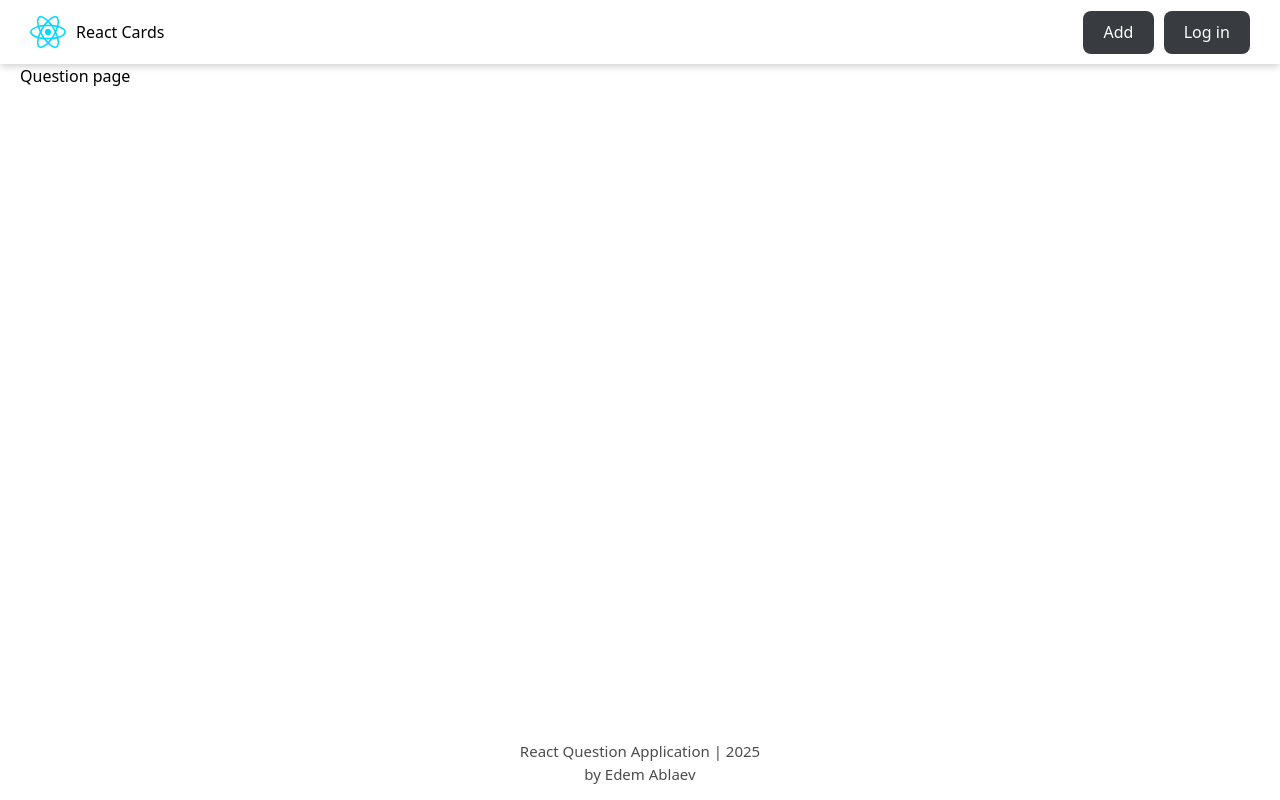
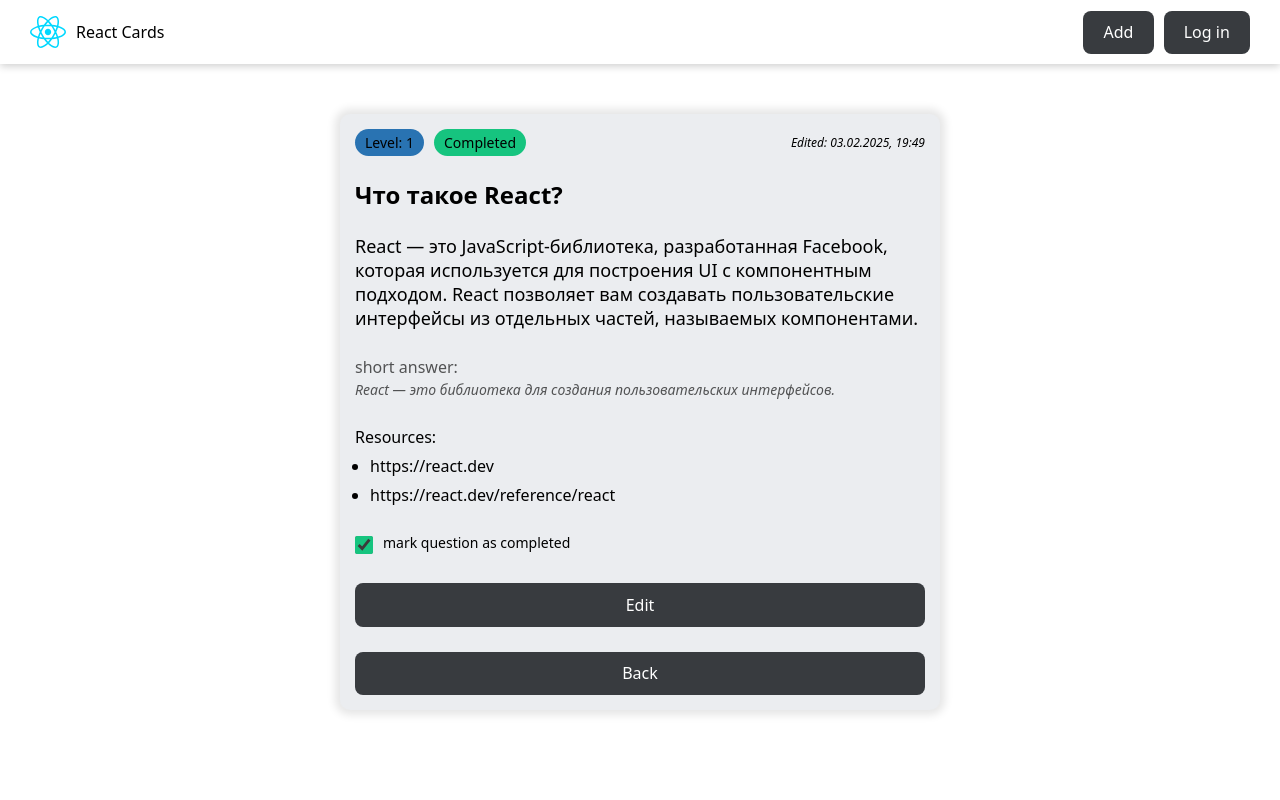
Before and after one commit to 6dem/react-cards-app, a React (Vite) app: page /question/1 in a window 1280 px wide. Built offline with nearby package versions, Linux system fonts and the light colour scheme; data requests are answered from the project's data file.

Commit message:
add QuestionPage component

```diff
--- a/src/App.jsx
+++ b/src/App.jsx
@@ -2,6 +2,7 @@
 import { MainLayout } from "./components/MainLayout"
 import { HomePage } from "./pages/HomePage"
 import { NotFoundPage } from "./pages/NotFoundPage"
+import { QuestionPage } from "./pages/QuestionPage"
 
 function App() {
     return (
@@ -11,7 +12,8 @@
                     <Route path="/" element={<HomePage />} />
                     <Route path="/forbidden" element={<div>NO WAY</div>} />
                     <Route path="/add-question" element={<div>Add question</div>} />
-                    <Route path="/question/:id" element={<div>Question page</div>} />
+                    <Route path="/edit-question/:id" element={<div>Edit question</div>} />
+                    <Route path="/question/:id" element={<QuestionPage />} />
 
                     <Route path="*" element={<NotFoundPage />} />
                 </Route>
--- a/src/components/Loader/Loader.jsx
+++ b/src/components/Loader/Loader.jsx
@@ -10,3 +10,16 @@
         </div>
     )
 }
+
+export const SmallLoader = () => {
+    return (
+        <span className={cls.smallLoader}>
+            <div className={cls.newtonsCradle}>
+                <div className={cls.newtonsCradleDot}></div>
+                <div className={cls.newtonsCradleDot}></div>
+                <div className={cls.newtonsCradleDot}></div>
+                <div className={cls.newtonsCradleDot}></div>
+            </div>
+        </span>
+    )
+}
--- a/src/components/Loader/Loader.module.css
+++ b/src/components/Loader/Loader.module.css
@@ -28,3 +28,81 @@
         transform: rotate(-360deg);
     }
 }
+
+.smallLoader {
+    width: 20px;
+    height: 20px;
+    padding-left: 5px;
+}
+
+.newtonsCradle {
+    --uib-size: 20px;
+    --uib-speed: 1.2s;
+    --uib-color: var(--btn-text-color);
+    position: relative;
+    display: flex;
+    align-items: center;
+    justify-content: center;
+    width: var(--uib-size);
+    height: var(--uib-size);
+}
+
+.newtonsCradleDot {
+    position: relative;
+    display: flex;
+    align-items: center;
+    height: 100%;
+    width: 25%;
+    transform-origin: center top;
+}
+
+.newtonsCradleDot::after {
+    content: "";
+    display: block;
+    width: 100%;
+    height: 25%;
+    border-radius: 50%;
+    background-color: var(--uib-color);
+}
+
+.newtonsCradleDot:first-child {
+    animation: swing var(--uib-speed) linear infinite;
+}
+
+.newtonsCradleDot:last-child {
+    animation: swing2 var(--uib-speed) linear infinite;
+}
+
+@keyframes swing {
+    0% {
+        transform: rotate(0deg);
+        animation-timing-function: ease-out;
+    }
+
+    25% {
+        transform: rotate(70deg);
+        animation-timing-function: ease-in;
+    }
+
+    50% {
+        transform: rotate(0deg);
+        animation-timing-function: linear;
+    }
+}
+
+@keyframes swing2 {
+    0% {
+        transform: rotate(0deg);
+        animation-timing-function: linear;
+    }
+
+    50% {
+        transform: rotate(0deg);
+        animation-timing-function: ease-out;
+    }
+
+    75% {
+        transform: rotate(-70deg);
+        animation-timing-function: ease-in;
+    }
+}
--- a/src/components/Loader/index.jsx
+++ b/src/components/Loader/index.jsx
@@ -1 +1 @@
-export { Loader } from "./Loader"
+export { Loader, SmallLoader } from "./Loader"
--- a/src/components/QuestionCard/QuestionCard.module.css
+++ b/src/components/QuestionCard/QuestionCard.module.css
@@ -4,6 +4,7 @@
     border-radius: 10px;
     padding: 15px;
     background-color: var(--card-bg-color);
+    color: var(--text-color);
     box-shadow: 0 0 8px 5px rgba(0, 0, 0, 0.1);
     display: flex;
     flex-direction: column;
--- /dev/null
+++ b/src/pages/QuestionPage/QuestionPage.jsx
@@ -0,0 +1,108 @@
+import { useEffect, useId, useState } from "react"
+import { useNavigate, useParams } from "react-router-dom"
+import { Badge } from "../../components/Badge/Badge"
+import { Button } from "../../components/Button"
+import { Loader, SmallLoader } from "../../components/Loader"
+import { API_URL } from "../../constants"
+import { useFetch } from "../../hooks/useFetch"
+import cls from "./QuestionPage.module.css"
+
+export const QuestionPage = () => {
+    const checkboxId = useId()
+    const navigate = useNavigate()
+    const { id } = useParams()
+    const [card, setCard] = useState(null)
+    const [isChecked, setIsChecked] = useState(false)
+
+    const levelVariant = () => (card.level === 1 ? "primary" : card.level === 2 ? "warning" : "alert")
+    const completedVariant = () => (card.completed ? "success" : "primary")
+
+    const [fetchCard, isCardLoading] = useFetch(async () => {
+        const response = await fetch(`${API_URL}/react-questions/${id}`)
+        const data = await response.json()
+
+        setCard(data)
+    })
+
+    const [updateCard, isCardUpdating] = useFetch(async (isChecked) => {
+        const response = await fetch(`${API_URL}/react-questions/${id}`, {
+            method: "PATCH",
+            body: JSON.stringify({ completed: isChecked }),
+        })
+        const data = await response.json()
+
+        setCard(data)
+    })
+
+    useEffect(() => {
+        fetchCard()
+    }, [])
+
+    useEffect(() => {
+        card !== null && setIsChecked(card.completed)
+    }, [card])
+
+    const onCheckboxChangeHandler = () => {
+        setIsChecked(!isChecked)
+        updateCard(!isChecked)
+    }
+
+    return (
+        <>
+            {isCardLoading && <Loader />}
+
+            {card !== null && (
+                <div className={cls.container}>
+                    <div className={cls.cardLabels}>
+                        <Badge variant={levelVariant()}>Level: {card.level}</Badge>
+                        <Badge variant={completedVariant()}>{card.completed ? "Completed" : "Not Comleted"}</Badge>
+
+                        {card?.editDate && <p className={cls.editDate}>Edited: {card.editDate}</p>}
+                    </div>
+
+                    <h5 className={cls.cardTitle}>{card.question}</h5>
+
+                    <p className={cls.cardDescription}>{card.description}</p>
+
+                    <div className={cls.cardAnswerWrapper}>
+                        <label>short answer: </label>
+                        <p className={cls.cardAnswer}>{card.answer}</p>
+                    </div>
+
+                    <ul className={cls.resources}>
+                        Resources:
+                        {card.resources.map((link, index) => {
+                            return (
+                                <li key={index}>
+                                    <a href={link.trim()} target="_blank" rel="noreferrer noopenner">
+                                        {link.trim()}
+                                    </a>
+                                </li>
+                            )
+                        })}
+                    </ul>
+
+                    <label htmlFor={checkboxId} className={cls.cardCheckbox}>
+                        <input
+                            type="checkbox"
+                            id={checkboxId}
+                            className={cls.checkbox}
+                            checked={isChecked}
+                            onChange={onCheckboxChangeHandler}
+                            disabled={isCardUpdating}
+                        />
+                        <span>mark question as completed</span>
+                        {isCardUpdating && <SmallLoader />}
+                    </label>
+
+                    <Button onClick={() => navigate(`/edit-question/${card.id}`)} isDisabled={isCardUpdating}>
+                        Edit
+                    </Button>
+                    <Button onClick={() => navigate("/")} isDisabled={isCardUpdating}>
+                        Back
+                    </Button>
+                </div>
+            )}
+        </>
+    )
+}
--- /dev/null
+++ b/src/pages/QuestionPage/QuestionPage.module.css
@@ -0,0 +1,88 @@
+.container {
+    width: 100%;
+    max-width: 600px;
+    height: max-content;
+    margin: 50px auto;
+    border-radius: 10px;
+    padding: 15px;
+    background-color: var(--card-bg-color);
+    color: var(--text-color);
+    box-shadow: 0 0 8px 5px rgba(0, 0, 0, 0.1);
+    display: flex;
+    flex-direction: column;
+    justify-content: flex-start;
+    align-items: flex-start;
+    gap: 25px;
+
+    button {
+        width: 100%;
+    }
+}
+
+.cardLabels {
+    width: 100%;
+    display: flex;
+    justify-content: flex-start;
+    align-items: center;
+    flex-wrap: wrap-reverse;
+    gap: 10px;
+}
+
+.editDate {
+    margin-left: auto;
+    font-size: 12px;
+    font-style: italic;
+}
+
+.cardTitle {
+    font-size: 24px;
+    line-height: 28px;
+}
+
+.cardDescription {
+    font-size: 18px;
+    line-height: 24px;
+}
+
+.cardAnswerWrapper {
+    margin-top: auto;
+    opacity: 0.65;
+}
+
+.cardAnswer {
+    font-size: 14px;
+    font-style: italic;
+    text-align: justify;
+}
+
+.resources {
+    display: flex;
+    flex-direction: column;
+    justify-content: flex-start;
+    align-items: flex-start;
+    gap: 5px;
+
+    li {
+        margin-left: 15px;
+    }
+}
+
+.cardCheckbox {
+    display: flex;
+    justify-content: center;
+    align-items: center;
+    gap: 10px;
+    cursor: pointer;
+
+    span {
+        font-size: 14px;
+        padding-bottom: 5px;
+    }
+}
+
+.checkbox {
+    width: 18px;
+    height: 18px;
+    accent-color: #16c47f;
+    cursor: pointer;
+}
--- /dev/null
+++ b/src/pages/QuestionPage/index.jsx
@@ -0,0 +1 @@
+export { QuestionPage } from "./QuestionPage"
```
